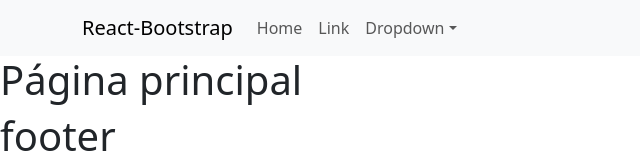
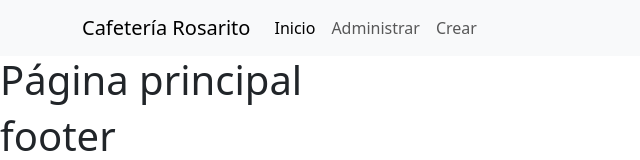
Before and after one commit to rosariotorres28/CafeteriaRosarito, a React (Create React App) app: page / in a window 1280 px wide. Shown: the top 160 px of the page, without its empty margins (0-640 px from the left). Built offline with nearby package versions, Linux system fonts and the light colour scheme; the HTML template or start-up script is replaced by a standard one.

Commit message:
agregamos las rutas al menu principal

```diff
--- a/src/App.js
+++ b/src/App.js
@@ -17,8 +17,8 @@ function App() {
         <Routes>
           <Route exact path='/' element={<Home></Home>}></Route>
           <Route exact path='/administrar' element={<AdministrarProductos></AdministrarProductos>}></Route>
-          <Route exact path='/administrar/producto/crear' element={<CrearProducto></CrearProducto>}></Route>
-          <Route exact path='/administrar/producto/editar/:id' element={<EditarProducto></EditarProducto>}></Route>
+          <Route exact path='/administrar/crear' element={<CrearProducto></CrearProducto>}></Route>
+          <Route exact path='/administrar/editar/:id' element={<EditarProducto></EditarProducto>}></Route>
           <Route path='*' element={<Error404></Error404>}></Route>
         </Routes>
         <Footer></Footer>
--- a/src/components/common/Menu.js
+++ b/src/components/common/Menu.js
@@ -1,27 +1,18 @@
 import React from 'react';
-import { Navbar, Container, NavDropdown, Nav } from 'react-bootstrap';
+import { Navbar, Container, Nav } from 'react-bootstrap';
+import { NavLink, Link } from 'react-router-dom';
 
 const Menu = () => {
     return (
         <Navbar bg="light" expand="lg">
       <Container>
-        <Navbar.Brand href="#home">React-Bootstrap</Navbar.Brand>
+        <Navbar.Brand as={Link} to="/">Cafetería Rosarito</Navbar.Brand>
         <Navbar.Toggle aria-controls="basic-navbar-nav" />
         <Navbar.Collapse id="basic-navbar-nav">
           <Nav className="me-auto">
-            <Nav.Link href="#home">Home</Nav.Link>
-            <Nav.Link href="#link">Link</Nav.Link>
-            <NavDropdown title="Dropdown" id="basic-nav-dropdown">
-              <NavDropdown.Item href="#action/3.1">Action</NavDropdown.Item>
-              <NavDropdown.Item href="#action/3.2">
-                Another action
-              </NavDropdown.Item>
-              <NavDropdown.Item href="#action/3.3">Something</NavDropdown.Item>
-              <NavDropdown.Divider />
-              <NavDropdown.Item href="#action/3.4">
-                Separated link
-              </NavDropdown.Item>
-            </NavDropdown>
+          <NavLink to="/" className="nav-item nav-link">Inicio</NavLink>
+          <NavLink end to="/administrar" className="nav-item nav-link">Administrar</NavLink>
+          <NavLink end to="/administrar/crear" className="nav-item nav-link">Crear</NavLink>
           </Nav>
         </Navbar.Collapse>
       </Container>
```
